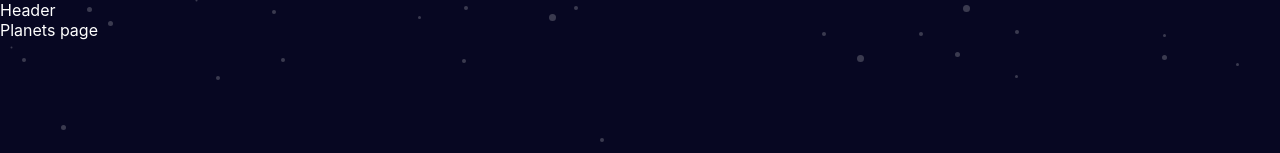
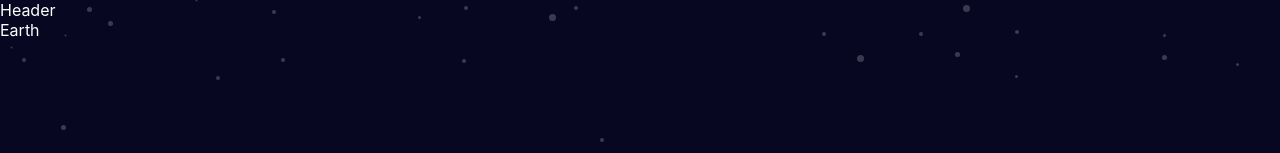
Before and after one commit to BauTancredi/planets-app, a Next.js app: page /earth in a window 1280 px wide. Shown: the top 153 px of the page. Built offline with nearby package versions, Linux system fonts and the light colour scheme.

Commit message:
Loading the data correctly into planet page

```diff
--- a/app/[planet]/page.tsx
+++ b/app/[planet]/page.tsx
@@ -1,7 +1,18 @@
 import React from "react";
+import planets from "../../data/planets.json";
 
-const PlanetPage = async () => {
-  return <div>Planets page</div>;
+export async function generateStaticParams() {
+  return planets.map((planet) => ({
+    planet: planet.name.toLowerCase(),
+  }));
+}
+
+const PlanetPage = ({ params }: { params: { planet: string } }) => {
+  const planet = planets.find(
+    (planet) => planet.name.toLowerCase() === params.planet
+  );
+
+  return <div>{planet?.name}</div>;
 };
 
 export default PlanetPage;
--- a/app/page.tsx
+++ b/app/page.tsx
@@ -4,6 +4,7 @@ export default function Home() {
 
 // TODO
 // [] Types
+// [] Redirect
 // [] Deploy
 // [] Linting
 // [] Test
```
Also changed, not shown: 1 other file (tests, documents, lock files or other folders).
